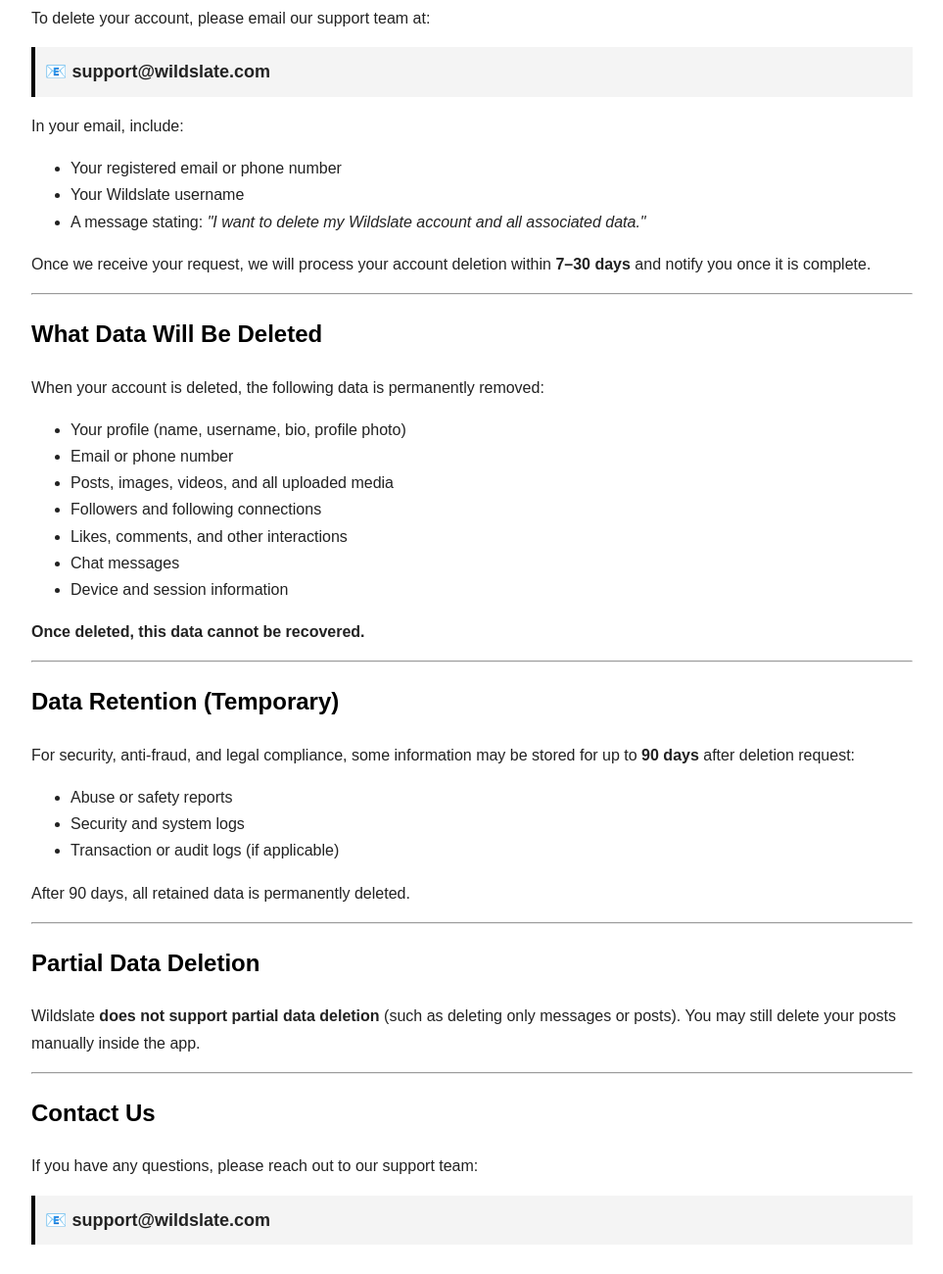
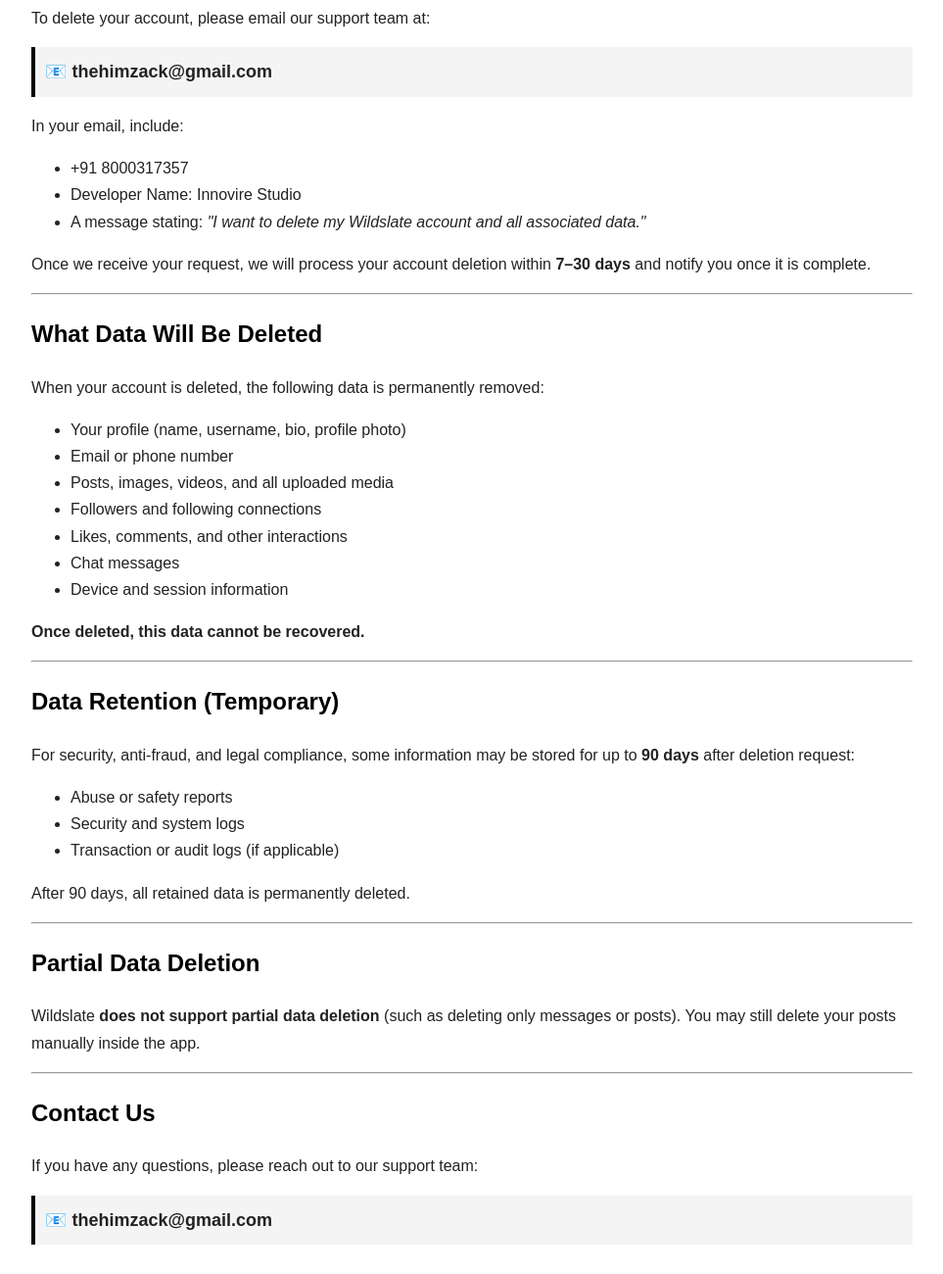
Before and after one commit to innovirestudio/delete-page, a plain HTML site: page index.html in a window 1280 px wide. Shown: the part 265-1565 px from the top of the page at 98% size, without its empty margins (158-1121 px from the left). Drawn offline with Linux system fonts and the light colour scheme.

Commit message:
Update index.html

```diff
--- a/index.html
+++ b/index.html
@@ -48,14 +48,14 @@
 </p>
 
 <div class="email-box">
-    📧 <strong>support@wildslate.com</strong>
+    📧 <strong>thehimzack@gmail.com</strong>
 </div>
 
 <p>In your email, include:</p>
 
 <ul>
-    <li>Your registered email or phone number</li>
-    <li>Your Wildslate username</li>
+    <li>+91 8000317357</li>
+    <li>Developer Name: Innovire Studio</li>
     <li>A message stating: <em>"I want to delete my Wildslate account and all associated data."</em></li>
 </ul>
 
@@ -119,7 +119,7 @@
 </p>
 
 <div class="email-box">
-    📧 <strong>support@wildslate.com</strong>
+    📧 <strong>thehimzack@gmail.com</strong>
 </div>
 
 </body>
```
